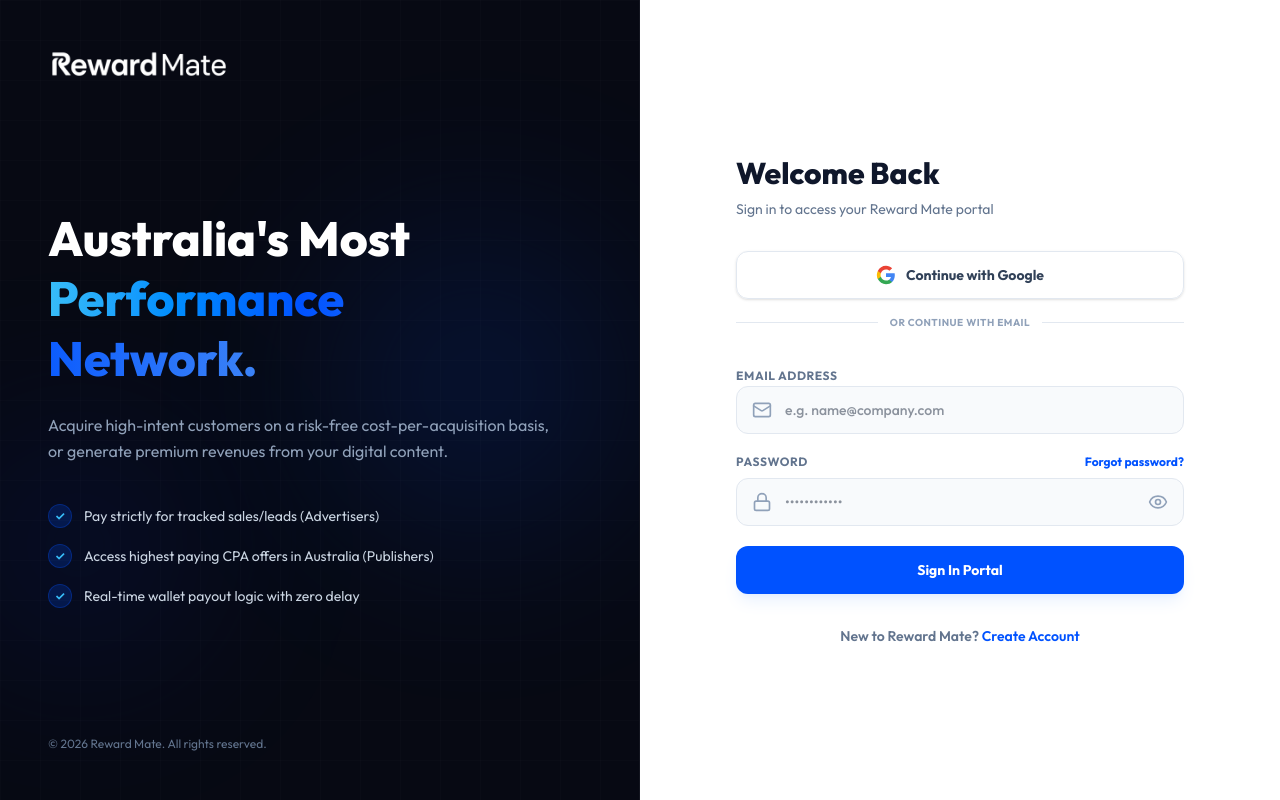
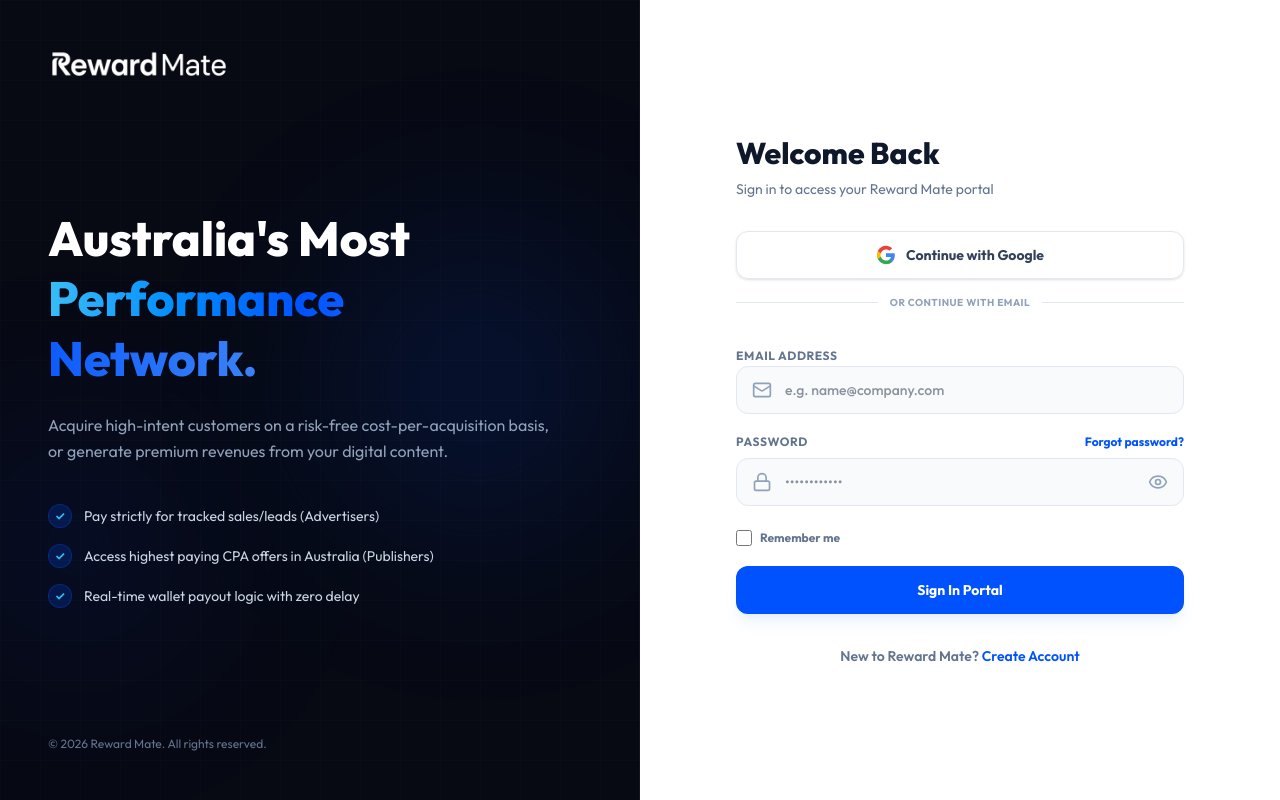
Before and after one commit to danieljproctor94-cmd/rewardmate, a React (Vite) app: page / in a window 1280 px wide. Built offline with nearby package versions, Linux system fonts and the light colour scheme; no server answers.

Commit message:
style: add remember password checkbox and resolve loading spinner and routing redirects issues

```diff
--- a/src/App.tsx
+++ b/src/App.tsx
@@ -1,6 +1,6 @@
 import { useEffect, useState } from 'react';
 import { Routes, Route, Navigate, useParams } from 'react-router-dom';
-import { isAppDomain, getLandingUrl } from './lib/domain';
+import { isAppDomain } from './lib/domain';
 import { useAuth } from './contexts/AuthContext';
 import { getCampaigns, logClick } from './lib/mockDatabase';
 import { Toaster, toast } from 'sonner';
@@ -19,7 +19,7 @@
   if (loading) {
     return (
       <div className="flex justify-center items-center h-screen bg-[#0d0f17] text-white">
-        <div className="h-8 w-8 rounded-full border-4 border-emerald-500/30 border-t-emerald-500 animate-spin"></div>
+        <div className="h-8 w-8 rounded-full border-4 border-[#0052FF]/30 border-t-[#0052FF] animate-spin"></div>
       </div>
     );
   }
@@ -49,32 +49,28 @@
         {/* Click Tracking Redirect handler */}
         <Route path="/click/:code" element={<ClickRedirect />} />
 
-        {isApp ? (
-          // Subdomain app.rewardmate.com.au Routing
-          <>
-            <Route path="/" element={isAuthenticated ? <Navigate to="/dashboard" replace /> : <Login />} />
-            <Route path="/login" element={isAuthenticated ? <Navigate to="/dashboard" replace /> : <Login />} />
-            <Route path="/register" element={isAuthenticated ? <Navigate to="/dashboard" replace /> : <Login />} />
-            <Route path="/register/advertiser" element={<AdvertiserRegister />} />
-            <Route path="/about" element={<Navigate to={getLandingUrl('/about')} replace />} />
-            <Route path="/contact" element={<Navigate to={getLandingUrl('/contact')} replace />} />
-            <Route path="/dashboard" element={isAuthenticated ? <Dashboard /> : <Navigate to="/login" replace />} />
-            <Route path="*" element={<Navigate to="/" replace />} />
-          </>
-        ) : (
-          // Main domain rewardmate.com.au Routing
-          <>
-            <Route path="/" element={<Landing />} />
-            <Route path="/about" element={<About />} />
-            <Route path="/contact" element={<Contact />} />
-            {/* Fallback to landing, but let path queries redirect inside dev */}
-            <Route path="/login" element={<Navigate to={window.location.search.includes('domain=app') ? '/login' : '/'} replace />} />
-            <Route path="/register" element={<Navigate to={window.location.search.includes('domain=app') ? '/register' : '/'} replace />} />
-            <Route path="/register/advertiser" element={<Navigate to={window.location.search.includes('domain=app') ? '/register/advertiser' : '/'} replace />} />
-            <Route path="/dashboard" element={<Navigate to={window.location.search.includes('domain=app') ? '/dashboard' : '/'} replace />} />
-            <Route path="*" element={<Navigate to="/" replace />} />
-          </>
-        )}
+        {/* Public Marketing Routes */}
+        <Route path="/about" element={<About />} />
+        <Route path="/contact" element={<Contact />} />
+
+        {/* App Portal Routes */}
+        <Route path="/login" element={isAuthenticated ? <Navigate to="/dashboard" replace /> : <Login />} />
+        <Route path="/register" element={isAuthenticated ? <Navigate to="/dashboard" replace /> : <Login />} />
+        <Route path="/register/advertiser" element={<AdvertiserRegister />} />
+        <Route path="/dashboard" element={isAuthenticated ? <Dashboard /> : <Navigate to="/login" replace />} />
+
+        {/* Root Redirect handler based on domain */}
+        <Route
+          path="/"
+          element={
+            isApp ? (
+              isAuthenticated ? <Navigate to="/dashboard" replace /> : <Login />
+            ) : (
+              <Landing />
+            )
+          }
+        />
+        <Route path="*" element={<Navigate to="/" replace />} />
       </Routes>
     </>
   );
@@ -139,8 +135,8 @@
         </div>
       ) : (
         <div className="space-y-4 text-center">
-          <div className="h-10 w-10 rounded-full border-4 border-emerald-500/30 border-t-emerald-500 animate-spin mx-auto"></div>
-          <div className="text-sm font-bold text-emerald-400">Tracking Referral Click...</div>
+          <div className="h-10 w-10 rounded-full border-4 border-[#0052FF]/30 border-t-[#0052FF] animate-spin mx-auto"></div>
+          <div className="text-sm font-bold text-[#0052FF]">Tracking Referral Click...</div>
           <p className="text-slate-400 text-xs">You are being redirected to our sponsor on a secure connection.</p>
         </div>
       )}
--- a/src/pages/Login.tsx
+++ b/src/pages/Login.tsx
@@ -24,6 +24,7 @@
   });
   const [showPassword, setShowPassword] = useState(false);
   const [loading, setLoading] = useState(false);
+  const [rememberMe, setRememberMe] = useState(false);
 
   // Directly sign in to sandbox for local demonstration
   const handleMockLogin = async (mockEmail: string) => {
@@ -272,6 +273,23 @@
               </div>
             </div>
 
+            {/* Remember Me Checkbox */}
+            {!isRegister && (
+              <div className="flex items-center pt-1">
+                <input
+                  id="remember_me"
+                  name="remember_me"
+                  type="checkbox"
+                  checked={rememberMe}
+                  onChange={(e) => setRememberMe(e.target.checked)}
+                  className="h-4 w-4 text-[#0052FF] focus:ring-[#0052FF] border-slate-300 rounded cursor-pointer"
+                />
+                <label htmlFor="remember_me" className="ml-2 block text-xs font-bold text-slate-500 select-none cursor-pointer">
+                  Remember me
+                </label>
+              </div>
+            )}
+
             <button
               type="submit"
               disabled={loading}
```
